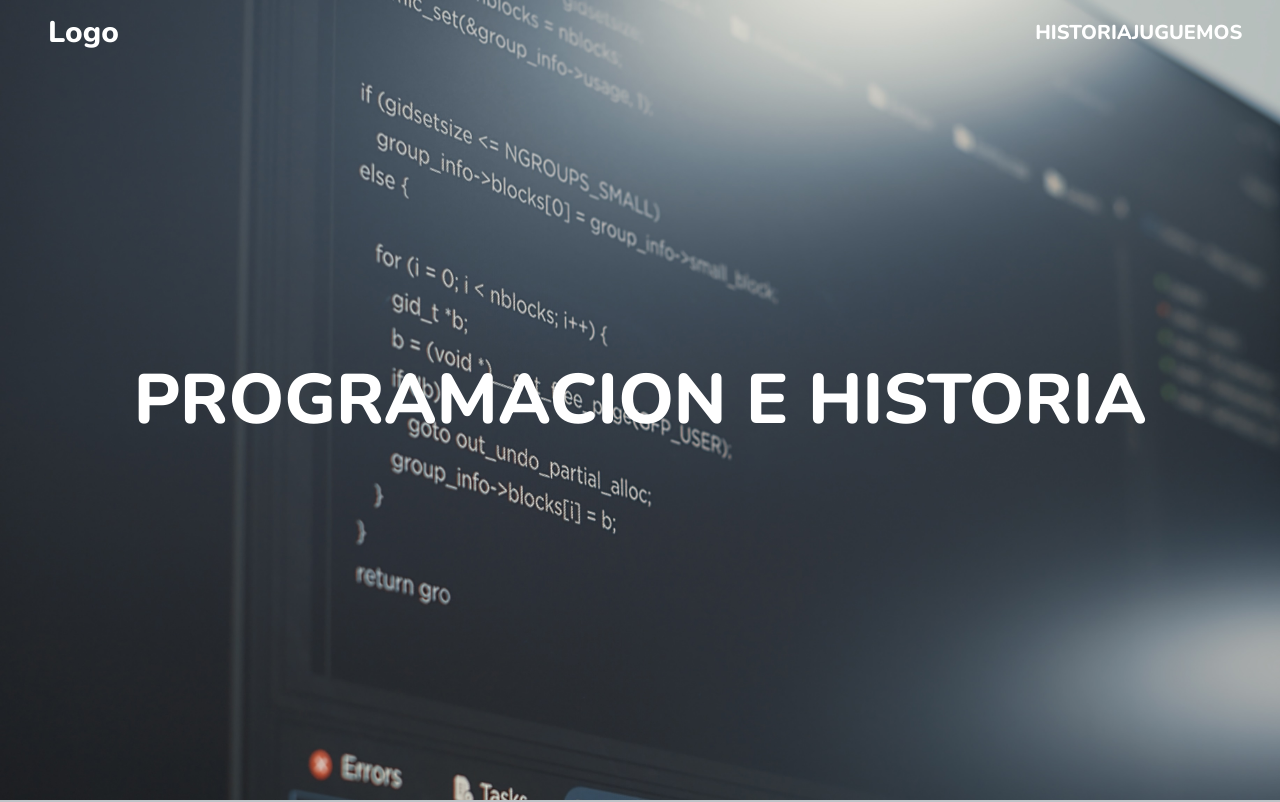
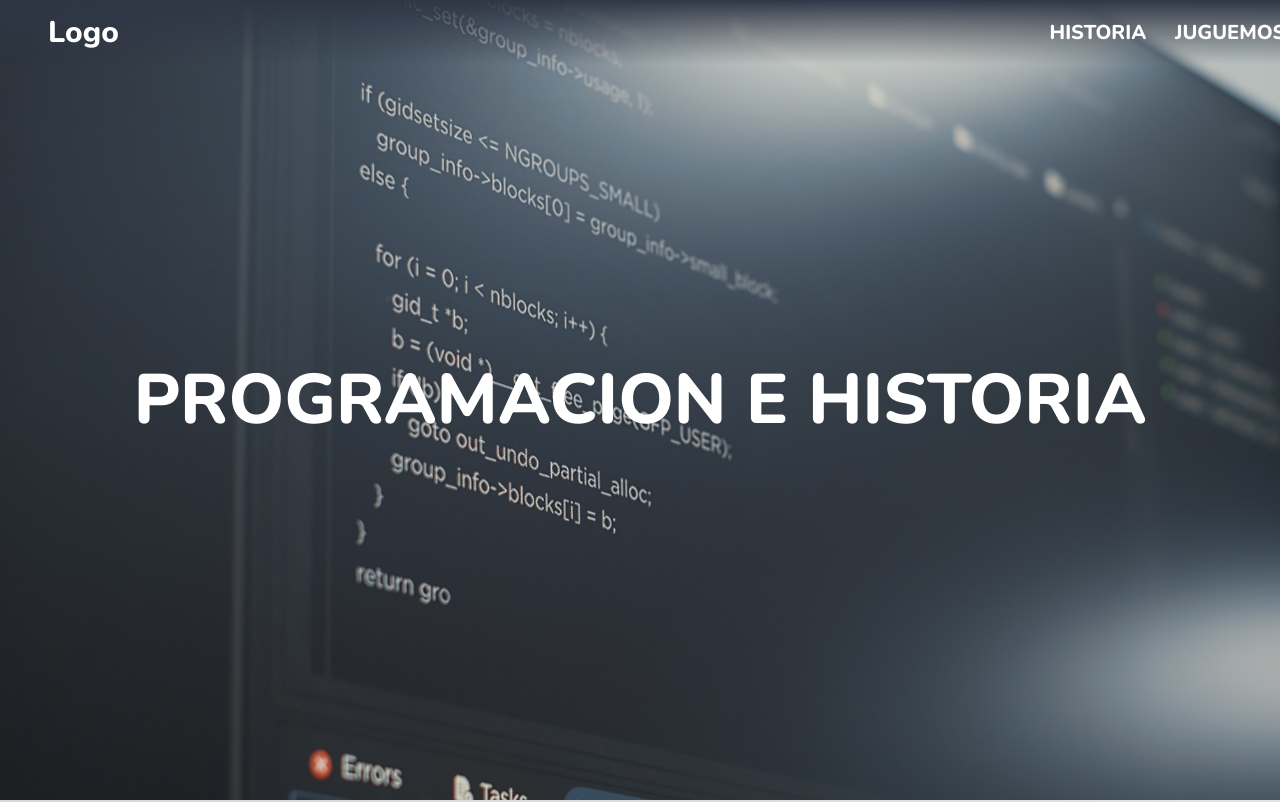
Before and after one commit to JotaCeV/UTN-proyecto-final-react, a React (Vite) app: page / in a window 1280 px wide. Shown: the top 802 px of the page. Built offline with nearby package versions, Linux system fonts and the light colour scheme.

Commit message:
improved css

```diff
--- a/src/App.css
+++ b/src/App.css
@@ -5,5 +5,10 @@
 }
 
 body {
-  background-color: #bdc3c7;
+  background: rgb(213, 215, 218);
+  background: linear-gradient(
+    90deg,
+    rgba(213, 215, 218, 1) 0%,
+    rgba(226, 226, 226, 1) 100%
+  );
 }
--- a/src/components/nav-bar/navbar-styles.css
+++ b/src/components/nav-bar/navbar-styles.css
@@ -1,7 +1,7 @@
 .nav-container {
   box-sizing: border-box;
   width: 100%;
-  background-color: transparent;
+  background: linear-gradient(to bottom, #2f3645, transparent);
   height: 6vh;
   color: #fff;
   z-index: 1;
@@ -43,13 +43,22 @@
 }
 
 .nav-container ul li a {
+  padding: 0.3rem 0.9rem;
   font-weight: 800;
   text-decoration: none;
   color: #fff;
   text-transform: uppercase;
+  border-radius: 1rem;
+  transition: background-color 0.3s ease-in-out, color 0.3s ease-in-out;
+
   animation: adjust-link-colors linear both;
   animation-timeline: scroll();
   animation-range: 0 150px;
+}
+
+.nav-container ul li a:hover {
+  background-color: #fff;
+  color: #2f3645;
 }
 
 @keyframes adjust-nav {
```
